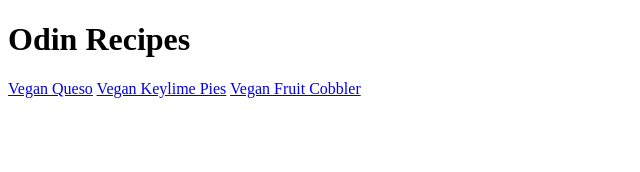
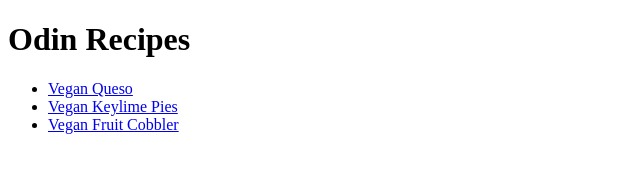
Before and after one commit to kylegraywolf/odin-recipes, a plain HTML site: page index.html in a window 1280 px wide. Shown: the whole page, without its empty margins (0-640 px from the left). Drawn offline with Linux system fonts and the light colour scheme.

Commit message:
Add recipe links to unorderedlist

```diff
--- a/index.html
+++ b/index.html
@@ -14,11 +14,15 @@
 
         <h1>Odin Recipes</h1>
 
-        <a href="odin-recipes/vegan-queso.html">Vegan Queso</a>
+            <ul>
 
-        <a href="odin-recipes/vegan-key-lime-pies.html">Vegan Keylime Pies</a>
+                <li><a href="odin-recipes/vegan-queso.html">Vegan Queso</a></li>
 
-        <a href="odin-recipes/vegan-fruit-cobbler.html">Vegan Fruit Cobbler</a>
+                <li><a href="odin-recipes/vegan-key-lime-pies.html">Vegan Keylime Pies</a></li>
+
+                <li><a href="odin-recipes/vegan-fruit-cobbler.html">Vegan Fruit Cobbler</a></li>
+
+            </ul>
 
     </body>
 
```
